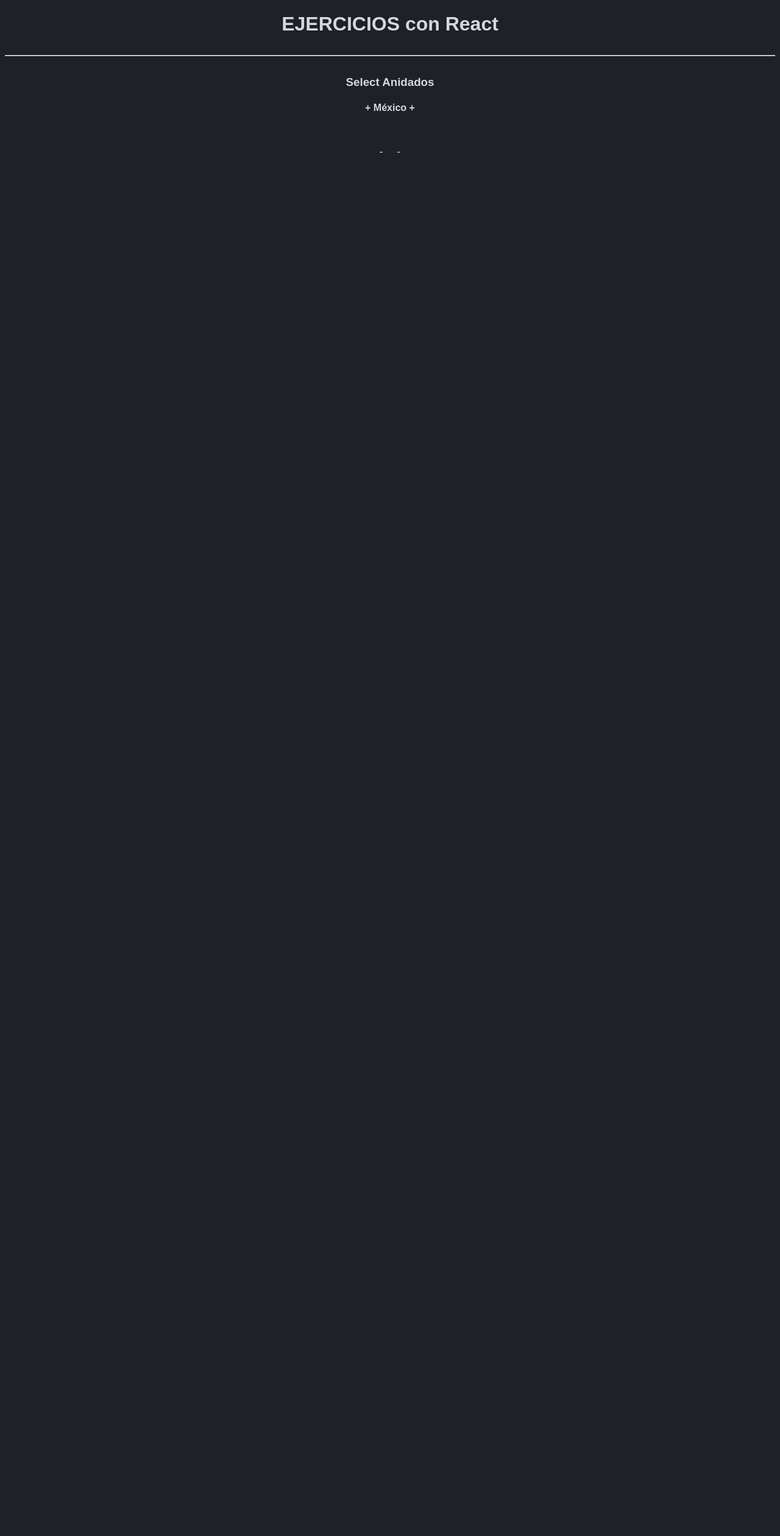
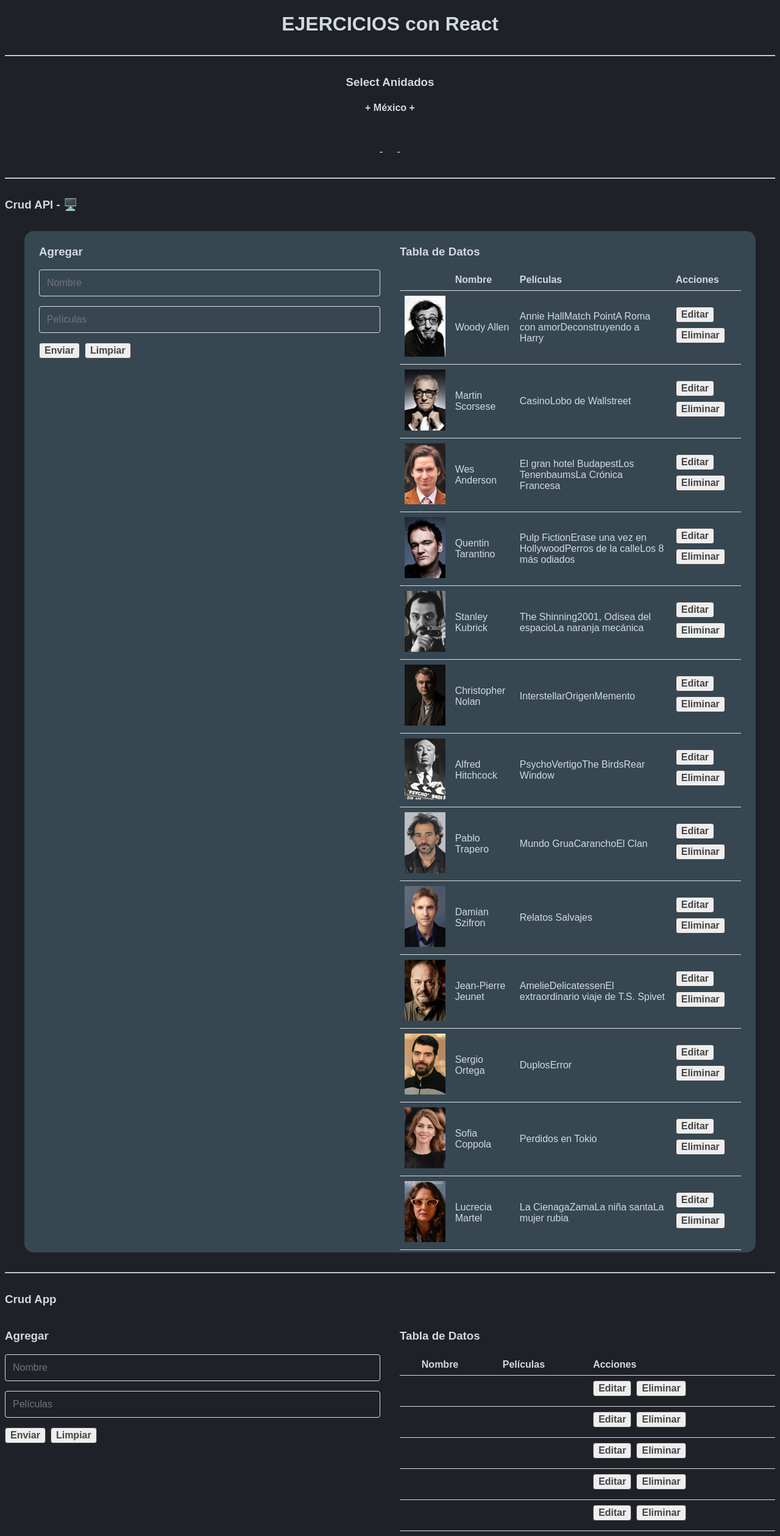
Before and after one commit to sergioortegadev/02-react-ejercicios, a React (Create React App) app: page / in a window 1280 px wide. Shown: the whole page at 61% size. Before the commit the page ends 800 px from the top, so only its background shows below. Built offline with nearby package versions, Linux system fonts and the light colour scheme; no server answers; data requests are answered from the project's data file.

Commit message:
Ejer v.28 en adelante: CRUD API falsa y json-srv - ok

```diff
--- a/public/index.html
+++ b/public/index.html
@@ -1,14 +1,12 @@
 <!DOCTYPE html>
-<html lang="en">
+<html lang="es">
+
 <head>
  <meta charset="utf-8" />
  <link rel="icon" href="%PUBLIC_URL%/favicon.ico" />
  <meta name="viewport" content="width=device-width, initial-scale=1" />
  <meta name="theme-color" content="#000000" />
-    <meta
-      name="description"
-      content="Web site created using create-react-app"
-    />
+ <meta name="description" content="Web site created using create-react-app" />
  <link rel="apple-touch-icon" href="%PUBLIC_URL%/logo192.png" />
  <!--
       manifest.json provides metadata used when your web app is installed on a
@@ -26,6 +24,7 @@
     -->
  <title>React App</title>
 </head>
+
 <body>
  <noscript>You need to enable JavaScript to run this app.</noscript>
  <div id="root"></div>
@@ -40,4 +39,5 @@
       To create a production bundle, use `npm run build` or `yarn build`.
     -->
 </body>
+
 </html>
--- a/src/App.js
+++ b/src/App.js
@@ -1,6 +1,6 @@
 import React from "react";
-// import CrudApi from "./components/CrudApi";
-// import CrudApp from "./components/CrudApp";
+import CrudApi from "./components/CrudApi";
+import CrudApp from "./components/CrudApp";
 import SelectsAnidados from "./components/SelectsAnidados";
 
 function App() {
@@ -9,10 +9,10 @@ function App() {
       <h1>EJERCICIOS con React</h1>
       <hr />
       <SelectsAnidados />
-      {/*  <hr />
+      <hr />
       <CrudApi />
       <hr />
-      <CrudApp /> */}
+      <CrudApp />
     </div>
   );
 }
```
Lines whose indentation alone changed are shown as unchanged.
